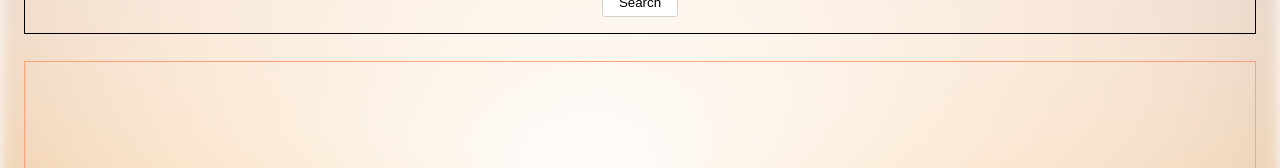
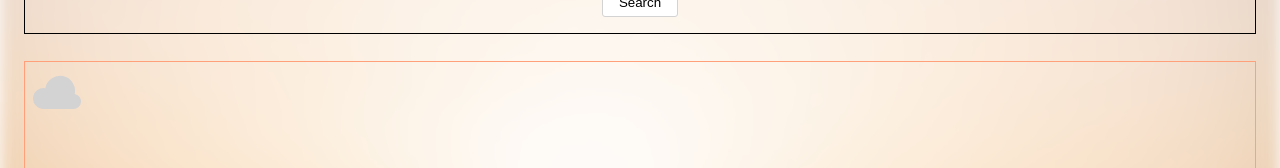
Before and after one commit to irlgabriel/weather-app, a React (Create React App) app: page / in a window 1280 px wide. Shown: the part 123-291 px from the top of the page. Built offline with nearby package versions, Linux system fonts and the light colour scheme.

Commit message:
added state hook to change bg photo based on weather forecast in the future

```diff
--- a/src/App.js
+++ b/src/App.js
@@ -8,6 +8,7 @@ import { Background, SearchBar, Weather } from "./components"
 
   function App() {
   const [responseObj, setResponseObj] = useState({});
+  const [backgroundImg, setBackground] = useState('/images/sunny.jpg')
 
   function getResponseObj(city, units) {
     fetch(`https://community-open-weather-map.p.rapidapi.com/find?cnt=1&mode=null&lon=0&type=link%252C%20accurate&lat=0&units=${units}&q=${city}`, {
@@ -30,7 +31,7 @@ import { Background, SearchBar, Weather } from "./components"
   return (
     <Container>
       <GlobalStyle />
-      <Background />
+      <Background img={backgroundImg} />
       <SearchBar
         getResponseObj={getResponseObj}
       />
--- a/src/components/Background/Background.components.js
+++ b/src/components/Background/Background.components.js
@@ -7,7 +7,7 @@ export const BlurredBackground = styled.div`
   right: 0;
   bottom: 0;
   left: 0;
-  background-image: url("/images/img1.jpg");
+  background-image: ${({img}) => (`url(${img.img})`)};
   background-position: center;
   background-repeat: no-repeat;
   background-size: cover;
--- a/src/components/Background/Background.js
+++ b/src/components/Background/Background.js
@@ -1,8 +1,10 @@
 import React from "react"
 import { BlurredBackground } from "./Background.components";
 
-export default function Background() {
+export default function Background(img) {
+  console.log(img)
   return(
-    <BlurredBackground />
+
+    <BlurredBackground img={img}/>
   )
 }
--- a/src/components/Weather/Weather.components.js
+++ b/src/components/Weather/Weather.components.js
@@ -1,4 +1,5 @@
 import styled from "styled-components";
+import { BsFillCloudFill } from "react-icons/bs";
 
 export const WeatherContainer = styled.div`
   padding: .5rem;
@@ -10,3 +11,8 @@ export const WeatherContainer = styled.div`
 export const ForecastDiv = styled.div`
 
 `
+
+export const CloudIcon = styled(BsFillCloudFill)`
+  font-size: 3em;
+  color: lightgray;
+`
--- a/src/components/Weather/Weather.js
+++ b/src/components/Weather/Weather.js
@@ -2,6 +2,8 @@ import React from "react";
 import {
   WeatherContainer,
   ForecastDiv,
+  CloudIcon,
+
 
 } from "./Weather.components";
 
@@ -13,7 +15,7 @@ export default function Weather({
     {
       responseObj &&
       <ForecastDiv>
-
+        <CloudIcon />
       </ForecastDiv>
     }
     </WeatherContainer>
```
Also changed, not shown: public/images/sunny.jpg (renamed from public/images/img1.jpg).
